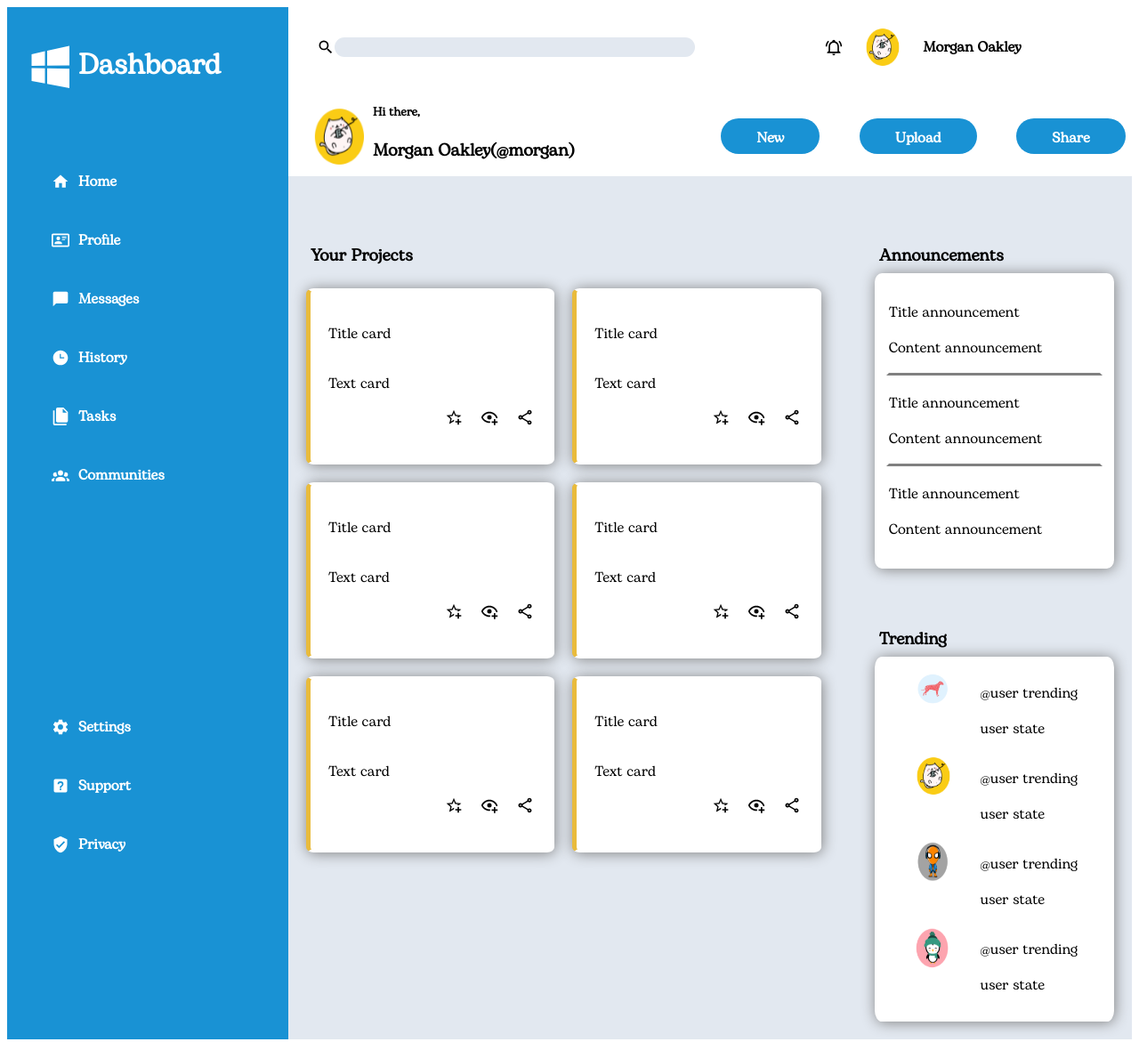
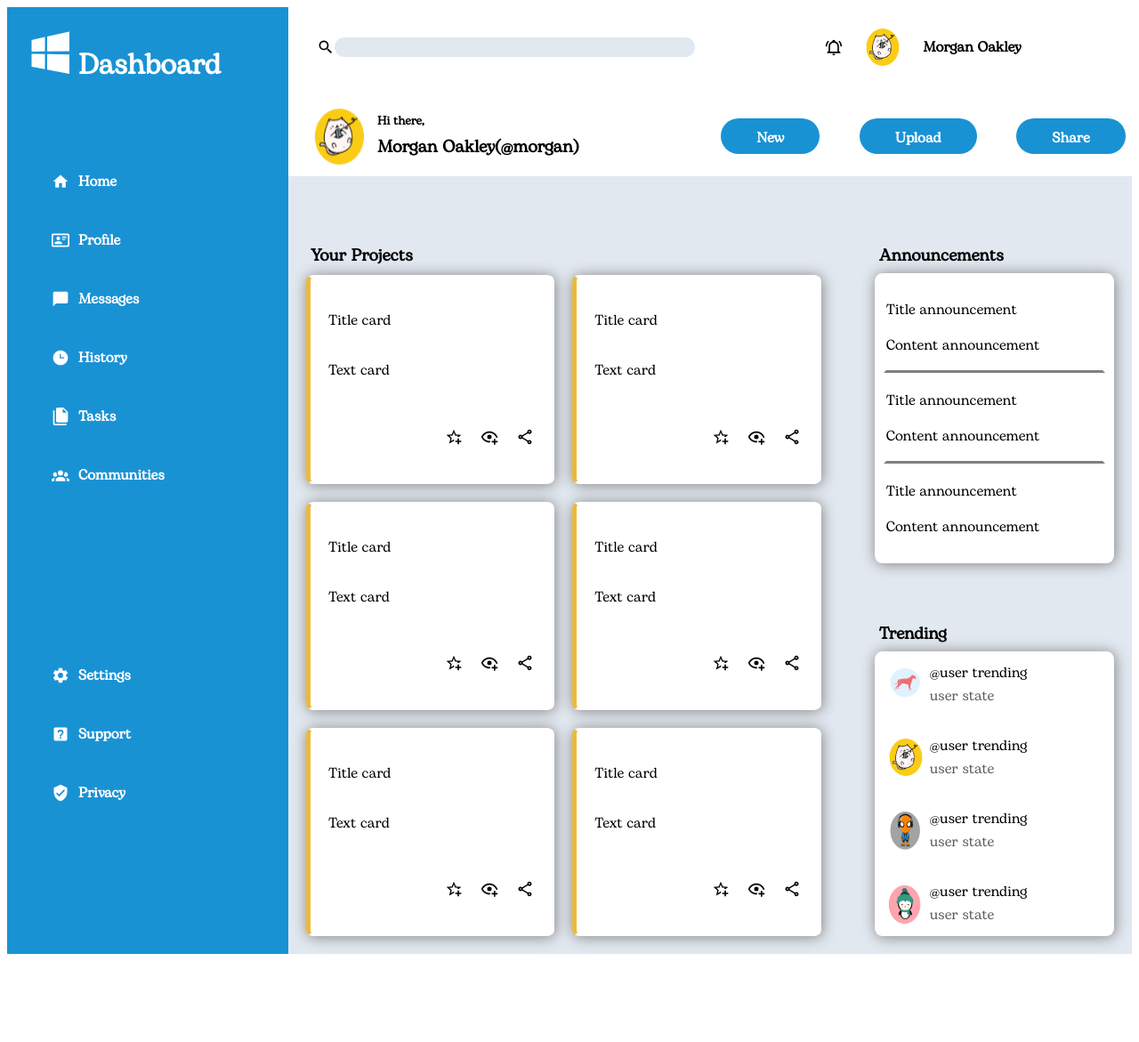
Before and after one commit to lightspot-coder/Admin-Dashboard, a plain HTML site: page index.html in a window 1280 px wide. Shown: the whole page at 89% size. After the commit the page ends 1080 px from the top, so only its background shows below. Drawn offline with Linux system fonts and the light colour scheme.

Commit message:
Adding some style and fixing sizes on css file

```diff
--- a/style.css
+++ b/style.css
@@ -36,7 +36,7 @@ img[src*="img/avatar"]{
 }
 
 img[src*="img/icons/sidebar/"]{
-    align-self: center;
+
     filter: invert();
 }
 
@@ -77,6 +77,7 @@ li > p{
 li{
 
   display: flex;
+  align-items: center;
   margin: 10px;
 }
 
@@ -130,9 +131,11 @@ li{
 }
 .user-greeting > p:first-child{
     font-size: smaller;
+    margin:5px;
 }
 .user-greeting > p:last-child{
     font-size: larger;
+    margin:5px;
 }
 
 .user-greeting:first-child{
@@ -191,7 +194,6 @@ li{
     grid-column: 1/2;
     grid-row:1/3;
     display: grid;
-    gap:10px;
     grid-template-rows: 0.5fr 9fr;
     padding: 20px;
 
@@ -204,7 +206,7 @@ li{
     display: grid;
     gap:20px;
     grid-template-columns:repeat(auto-fit,minmax(200px,1fr));
-    height: 200px;
+
 
 
 }
@@ -252,11 +254,11 @@ img[src*="img/icons"]{
 
     background-color: white;
     border-style: solid;
-    border-width: 0.5%;
     border-color: white white white white;
     border-radius: 3%;
     box-shadow: 1px 1px 1em grey;
     padding: 10px;
+    border-width: 0px;
 
 
 }
@@ -283,7 +285,29 @@ img[src*="img/icons"]{
     flex-direction: column;
 }
 
+.trending-card{
+    display: flex;
+    flex-direction: column;
+    justify-content: space-between;
+    align-items:flex-start;
+    height: 300px;
+
+}
+
 .trending-item{
     display: flex;
     justify-content: space-evenly;
 }
+
+.trending-item > img{
+    display: flex;
+    margin: auto;
+}
+
+.trending-user-info > p{
+    margin : 2px;
+}
+
+.trending-user-info > p:last-child{
+    color: #5d5e5f;
+}
```
